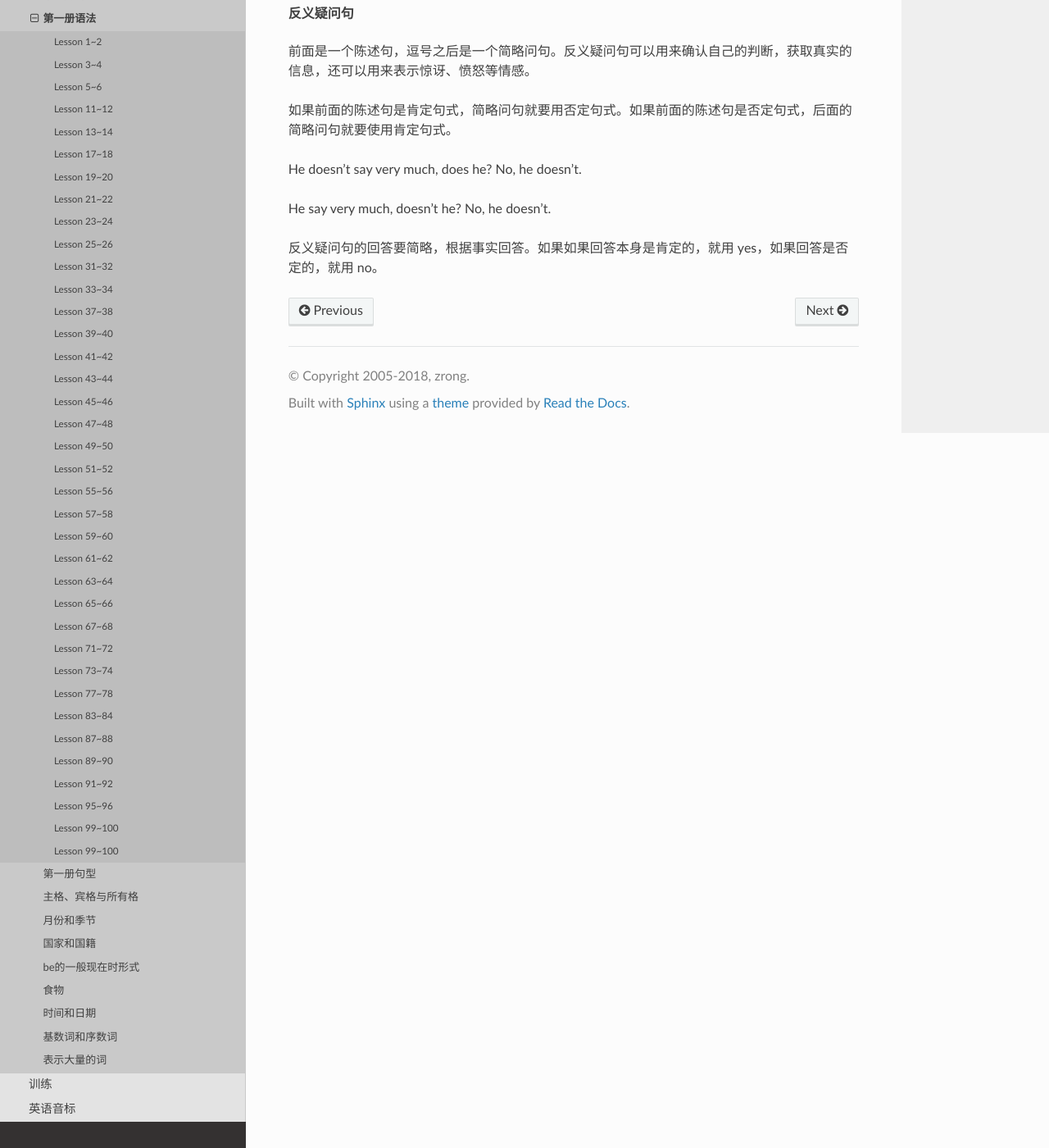
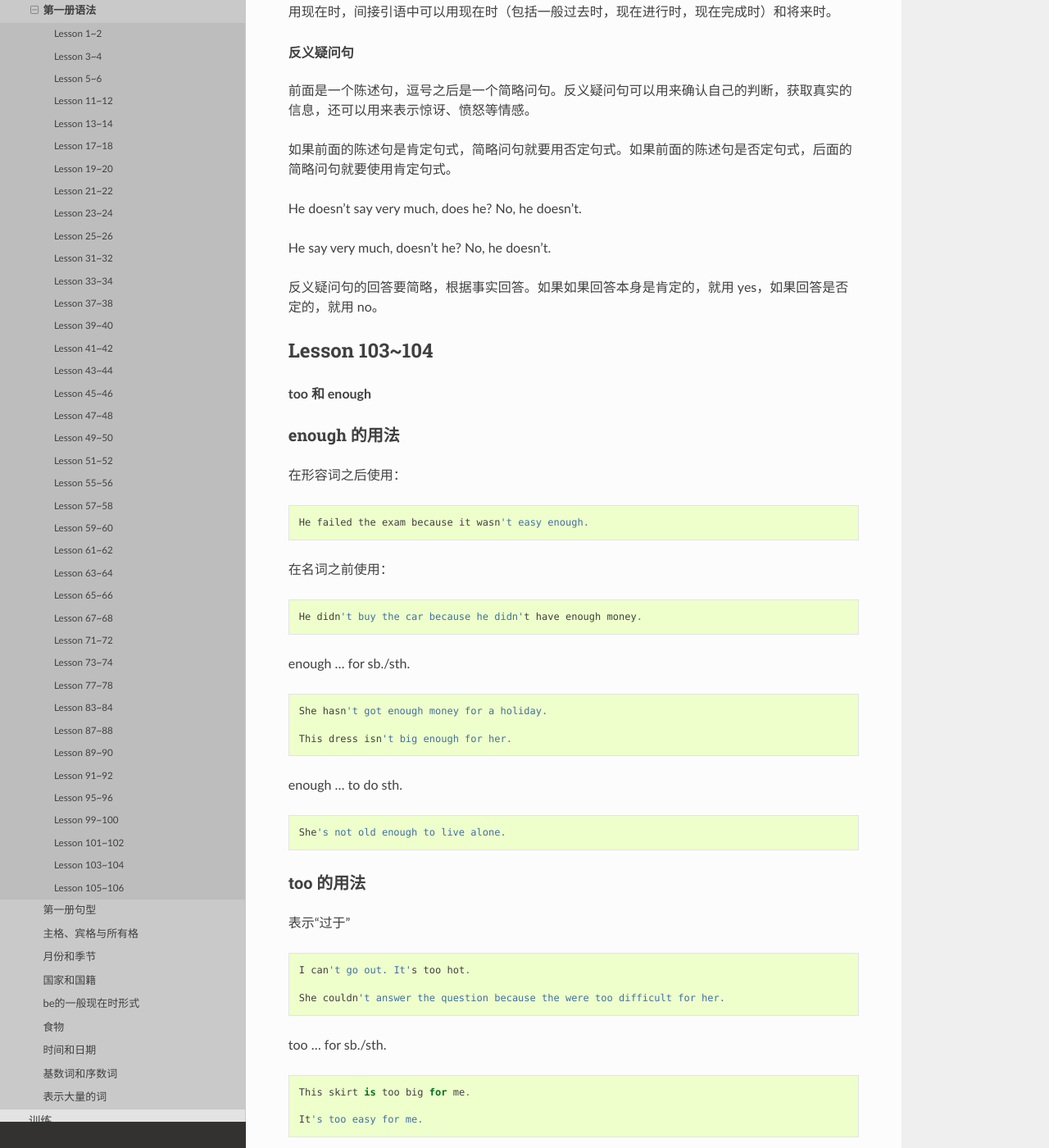
Before and after one commit to zrong/wiki, a Sphinx documentation site: the page built from source/lang/nce/1grammar.rst, in a window 1280 px wide and 1400 px high, scrolled down 15429 px. Shown: the whole window at 82% size. Built offline with Sphinx 7.4.7 and the Read the Docs theme 2.0.0, drawn with Linux system fonts in a browser that asks for light colours; some of the changed text lies outside the part shown.

Commit message:
📦 NEW: 105~106

```diff
--- a/source/lang/nce/1grammar.rst
+++ b/source/lang/nce/1grammar.rst
@@ -666,7 +666,7 @@
 可以用在某些描述感情的形容词之后： afraid/sure/sorry/glad 。
 
 
-Lesson 99~100
+Lesson 101~102
 ================
 
 .. glossary::
@@ -692,3 +692,89 @@
 He say very much, doesn't he? No, he doesn't.
 
 反义疑问句的回答要简略，根据事实回答。如果如果回答本身是肯定的，就用 yes，如果回答是否定的，就用 no。
+
+
+Lesson 103~104
+================
+
+.. glossary::
+
+    too 和 enough
+
+enough 的用法
+~~~~~~~~~~~~~~~~~
+
+在形容词之后使用： ::
+
+    He failed the exam because it wasn't easy enough.
+
+在名词之前使用： ::
+
+    He didn't buy the car because he didn't have enough money.
+
+enough ... for sb./sth. ::
+
+    She hasn't got enough money for a holiday.
+
+    This dress isn't big enough for her.
+
+enough ... to do sth. ::
+
+    She's not old enough to live alone.
+
+too 的用法
+~~~~~~~~~~~~~~~~~
+
+表示“过于” ::
+
+    I can't go out. It's too hot.
+
+    She couldn't answer the question because the were too difficult for her.
+
+too ... for sb./sth. ::
+
+    This skirt is too big for me.
+
+    It's too easy for me.
+
+too ... to do sth. ::
+
+    The exam was too difficult for him to pass.
+
+    The box is too heavy for you to carry.
+
+比较 enough 和 too
+~~~~~~~~~~~~~~~~~~~~~~
+
+The wall is too high for them to climb over.
+
+这堵墙太高了，他们无法攀越过去。
+
+The wall is low enough for them to climb over.
+
+这堵墙矮到如此程度，以至于他们可以攀越过去。
+
+
+Lesson 105~106
+================
+
+.. glossary::
+
+    动词不定式
+
+当一个动词被另一个动词紧跟的时候，之间必须加入 to 这个不定式符号。不定式符号后面的动词必须是原型。
+
+动词不定式作宾语 ::
+
+    Did you want to see me?
+
+动词 + 名词/宾格代词 + 动词不定式 ::
+
+    I want her to come to my office.
+    Tell her to come at once.
+    I want you to type it again.
+
+动词不定式的否定形式 ::
+
+    He doesn't want her to type it again.
+    He want her not to type it again.
--- a/source/lang/nce/1vocabulary.rst
+++ b/source/lang/nce/1vocabulary.rst
@@ -774,3 +774,8 @@
 +--------+--------+----------+
 | write  | wrote  | written  |
 +--------+--------+----------+
+
+Lesson 103~104
+================
+
+paper 当做“试卷”讲的时候，是可数名词。
```
Also changed, not shown: source/lang/nce/1sentence.rst (+28 -0 lines).
